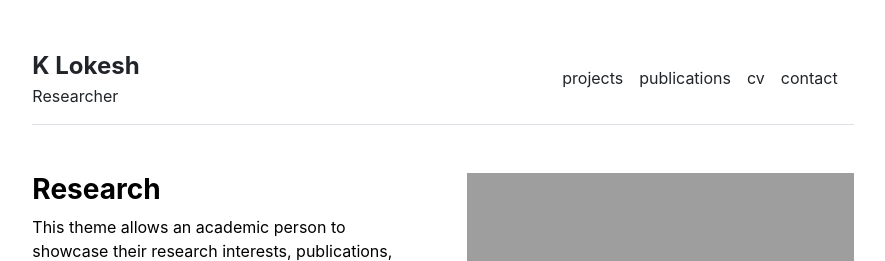
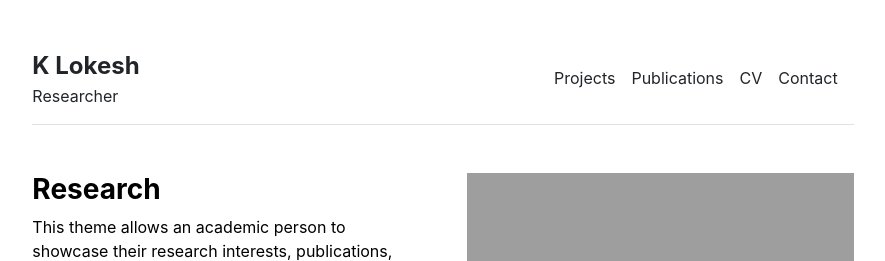
Before and after one commit to katikapalli/katikapalli.github.io, a Jekyll site: the page built from index.md, in a window 1280 px wide. Shown: the top 261 px of the page, without its empty margins (197-1082 px from the left). Built offline with Jekyll 4.4.1, drawn with Linux system fonts in a browser that asks for light colours.

```diff
--- a/_data/settings.yml
+++ b/_data/settings.yml
@@ -1,9 +1,9 @@
 menu:
-- {name: 'projects', url: '/projects'}
-- {name: 'publications', url: '/publications'}
+- {name: 'Projects', url: '/projects'}
+- {name: 'Publications', url: '/publications'}
 # - {name: 'courses', url: '/courses'}
-- {name: 'cv', url: '/cv'}
-- {name: 'contact', url: '/contact'}
+- {name: 'CV', url: '/cv'}
+- {name: 'Contact', url: '/contact'}
 
 projects:
 - {name: 'Primary Investigator', title: 'Researcher', department: 'Physics & Astronomy', institution: 'Some University', institution_address: '1 Main Street, Canada', phone: '(000) 000-0000', email: 'hello@university.edu', office: 'Science Building 505', image: 'assets/img/primary-investigator.jpg', url: 'primary-investigator'}
```
